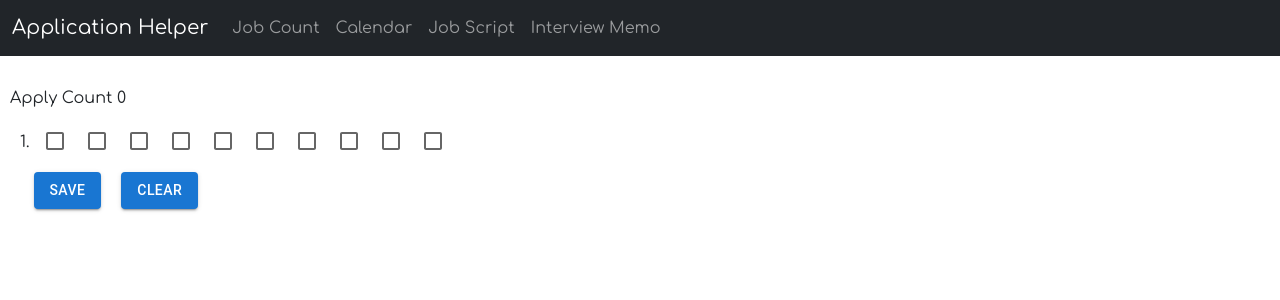
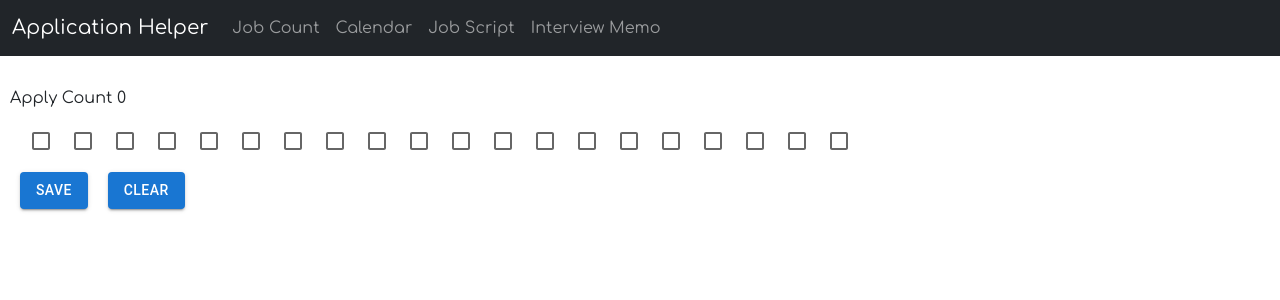
Before and after one commit to jbkim0547/application-countingapp, a React (Create React App) app: page /count in a window 1280 px wide. Shown: the top 300 px of the page. Built offline with nearby package versions, Linux system fonts and the light colour scheme.

Commit message:
add more count

```diff
--- a/src/App.jsx
+++ b/src/App.jsx
@@ -18,7 +18,7 @@ const label = { inputProps: { "aria-label": "Checkbox demo" } };
 
 function App() {
 
-  const [checked, setChecked] = useState(Array(10).fill(false));
+  const [checked, setChecked] = useState(Array(20).fill(false));
   React.useEffect(() => {
     document.title = "Job Helper";
   });
--- a/src/ApplicationCount/Count.js
+++ b/src/ApplicationCount/Count.js
@@ -45,9 +45,7 @@ function Count({ checked, setChecked }) {
         id="checkBox-container"
         className="float-container"
       >
-        <div className="float-child">
-          <div Style="margin-top:10px; margin-right:4px">1. </div>
-        </div>
+
         <div className="checkBoxContainer">
           <div class="float-child">
             <div>
```
